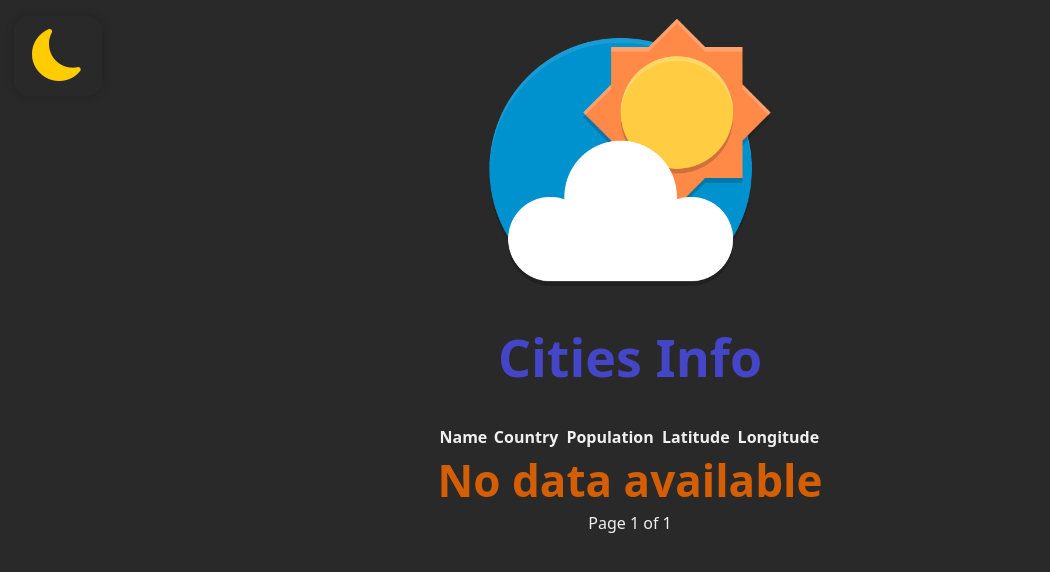
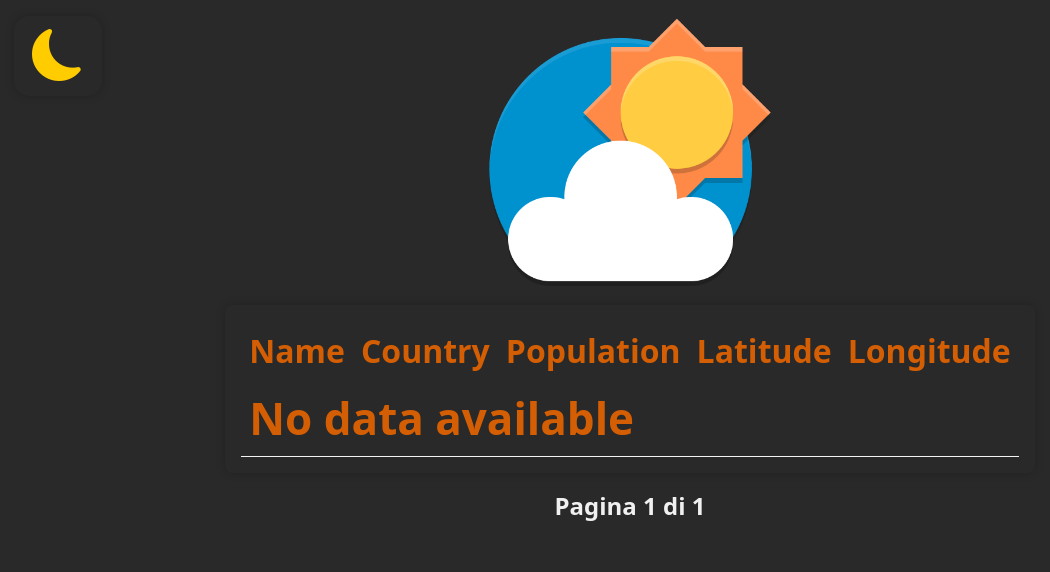
Before and after one commit to jklzz02/weather-django, a Django app: page /cities/1 in a window 1280 px wide. Shown: the top 572 px of the page, without its empty margins (10-1060 px from the left). Run offline with Django 5.2, Linux system fonts and the light colour scheme; data that the repository does not hold is empty; parts of the project's set-up code (start-up, migrations or seed data) failed here and were passed over.

Commit message:
step link and pagination styling

```diff
--- a/cities/views.py
+++ b/cities/views.py
@@ -64,7 +64,7 @@ def city(request):
           air_conditions["aqi"] = raw_air_conditions["indexes"][0]["aqiDisplay"]
 
           if int(air_conditions["aqi"]) < 50:
-               color = "green";
+               color = "green"
           elif int(air_conditions["aqi"]) < 100:
                color = "yellow"
           else:
--- a/static/style/style.css
+++ b/static/style/style.css
@@ -365,6 +365,74 @@ h3 a:hover {
     opacity: .8;
 }
 
+/* table */
+table {
+    padding: 1rem;
+    box-shadow: var(--shadow);
+    border-radius: 8px;
+    border-spacing: 0;
+    width: 40%;
+}
+
+tr,th,td, td > a{
+    text-align: start;
+}
+
+th {
+    color: var(--complementary-color);
+    font-size: var(--md-size);
+}
+
+th, td {
+    padding: .5rem;
+}
+
+td {
+    border-bottom: 1px solid var(--grey);
+}
+
+/* pagination */
+
+.pagination {
+    display: flex;
+    justify-content: center;
+    margin-top: 1rem;
+}
+
+.step-links {
+    display: flex;
+    gap: 1rem;
+    align-items: center;
+}
+
+.step-links a {
+    text-decoration: none;
+    padding: 0.5rem 1rem;
+    border-radius: 8px;
+    color: var(--light-color);
+    background-color: var(--main-color);
+    box-shadow: var(--shadow);
+    transition: background-color 0.3s ease, box-shadow 0.3s ease;
+    font-size: var(--sm-size);
+}
+
+.step-links a:hover {
+    background-color: var(--secondary-color);
+}
+
+.step-links .current {
+    font-weight: bold;
+    color: var(--light-color);
+    font-size: var(--sm-size);
+}
+
+.step-links{
+    margin-right: 0.5rem;
+}
+
+.step-links {
+    margin-left: 0.5rem;
+}
 
 /* utility classes */
 
--- a/templates/cities/cities_list.html
+++ b/templates/cities/cities_list.html
@@ -4,8 +4,6 @@
 {% block form %}{% endblock form %}
 
 {% block content %}
-    <h1>Cities Info</h1>
-
     <table>
         <thead>
             <tr>
@@ -19,7 +17,7 @@
         <tbody>
             {% for city in page_obj %}
                 <tr>
-                    <td>
+                    <td colspan=2>
                         <a href="/city/?city={{city.name}}">
                         {{ city.name }}
                         </a>
@@ -40,17 +38,17 @@
     <div class="pagination">
         <span class="step-links">
             {% if page_obj.has_previous %}
-                <a href="1">&laquo; first</a>
-                <a href="{{ page_obj.previous_page_number }}">previous</a>
+                <a href="1">« prima</a>
+                <a href="{{ page_obj.previous_page_number }}">precedente</a>
             {% endif %}
 
             <span class="current">
-                Page {{ page_obj.number }} of {{ page_obj.paginator.num_pages }}
+                Pagina {{ page_obj.number }} di {{ page_obj.paginator.num_pages }}
             </span>
 
             {% if page_obj.has_next %}
-                <a href="{{ page_obj.next_page_number }}">next</a>
-                <a href="{{ page_obj.paginator.num_pages }}">last &raquo;</a>
+                <a href="{{ page_obj.next_page_number }}">successiva</a>
+                <a href="{{ page_obj.paginator.num_pages }}">ultima »</a>
             {% endif %}
         </span>
     </div>
```
Also changed, not shown: templates/layout.html (+7 -0 lines).
